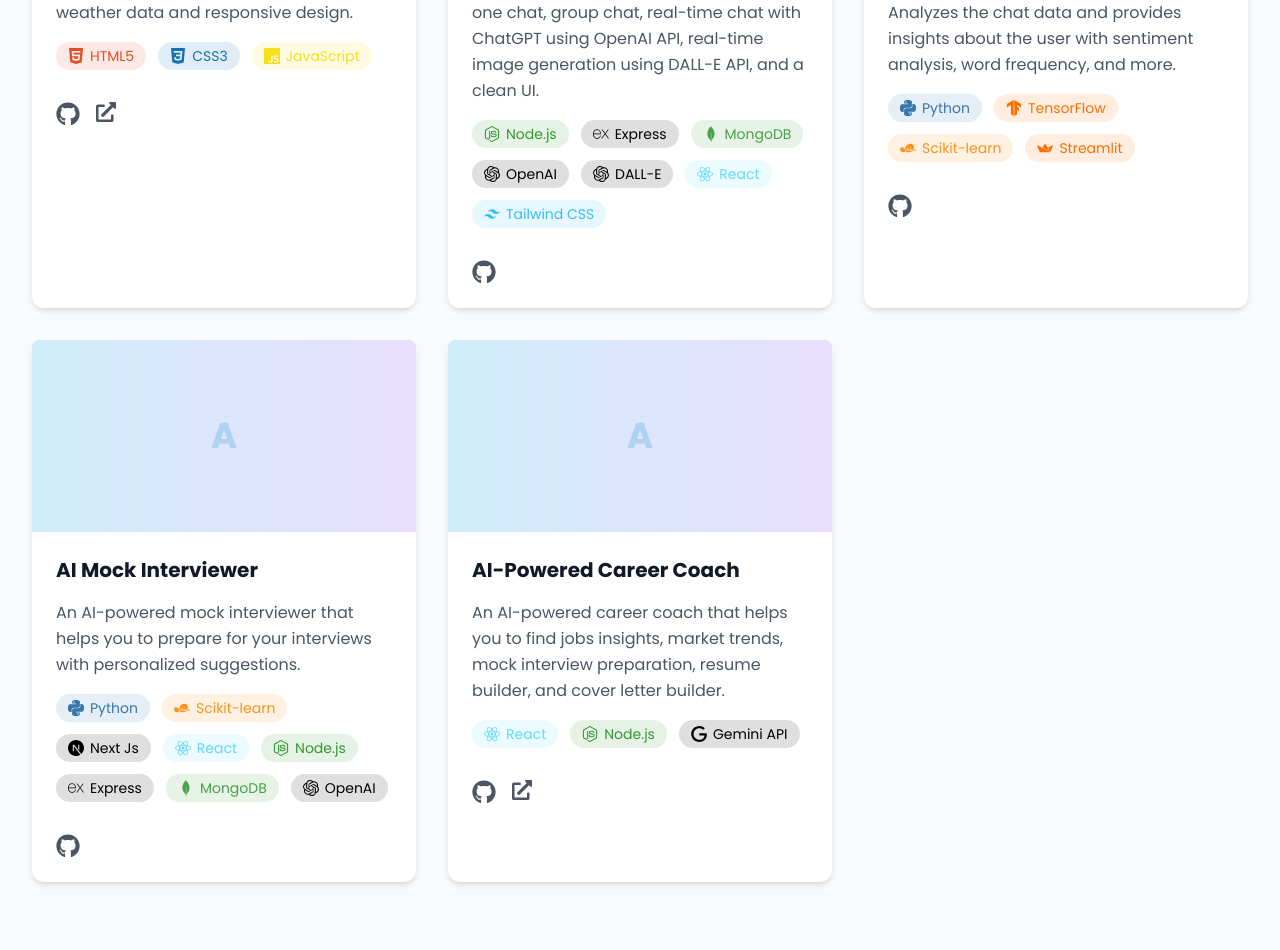
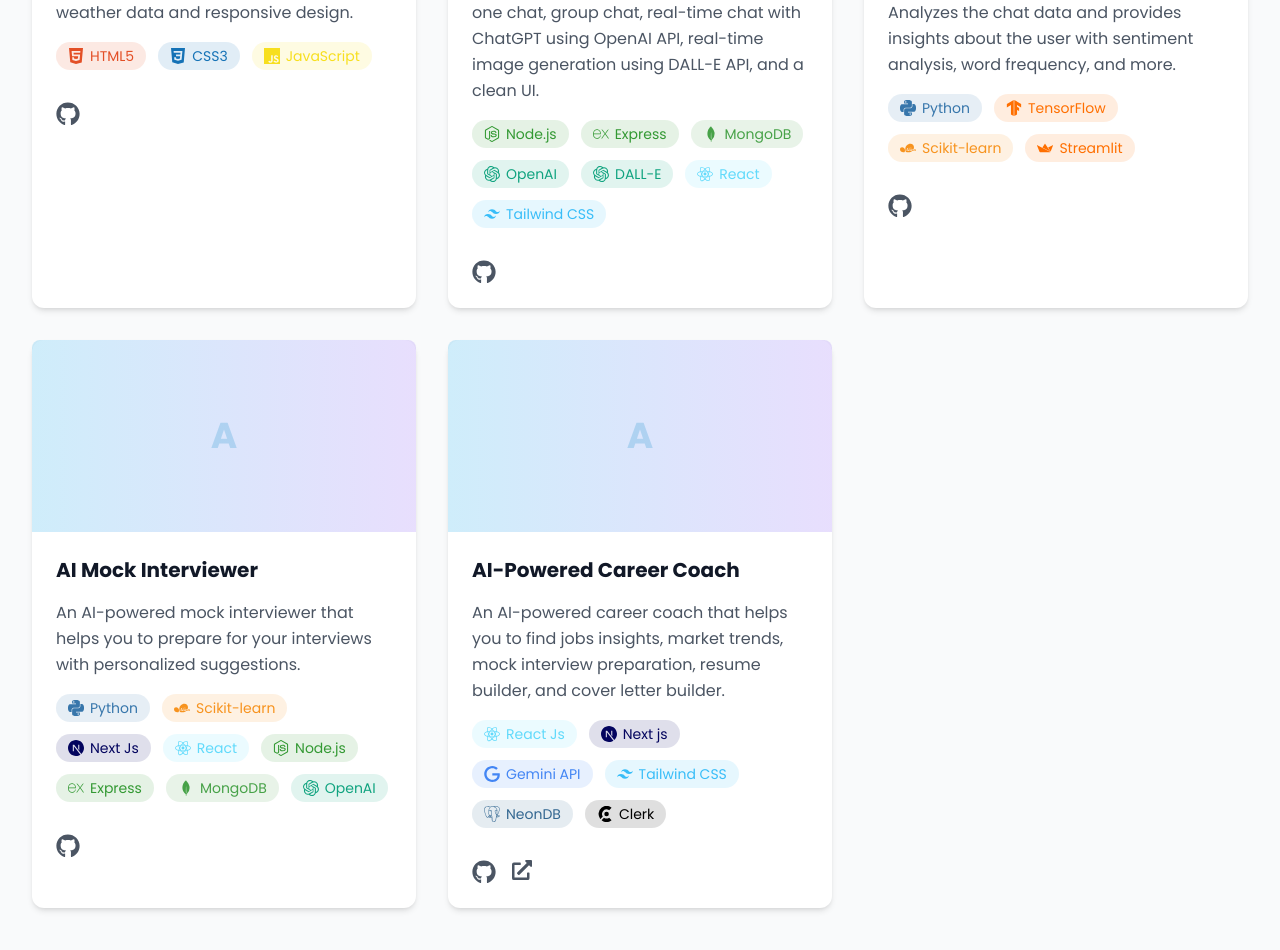
Before and after one commit to Viveknathtiwari01/Portfolio-Vivek, a Next.js app: page / in a window 1280 px wide. Shown: the part 3780-4730 px from the top of the page. Built offline with nearby package versions, Linux system fonts and the light colour scheme; no server answers.

Commit message:
project tools bg-color chnage

```diff
--- a/src/components/Projects.tsx
+++ b/src/components/Projects.tsx
@@ -18,6 +18,8 @@ import {
   SiTailwindcss,
   SiStreamlit,
   SiNextdotjs,
+  SiPostgresql,
+  SiClerk,
 } from 'react-icons/si'
 
 const Projects = () => {
@@ -31,7 +33,6 @@ const Projects = () => {
         { name: 'JavaScript', icon: SiJavascript, color: '#F7DF1E' },
       ],
       github: 'https://github.com/Viveknathtiwari01/Weather-app',
-      live: 'https://weather-app-demo.com',
       image: '/projects/weather-app.png',
     },
     {
@@ -39,10 +40,10 @@ const Projects = () => {
       description: 'A chat application with real-time messaging, user authentication, one-to-one chat, group chat, real-time chat with ChatGPT using OpenAI API, real-time image generation using DALL-E API, and a clean UI.',
       techStack: [
         { name: 'Node.js', icon: SiNodedotjs, color: '#339933' },
-        { name: 'Express', icon: SiExpress, color: '#000000' },
+        { name: 'Express', icon: SiExpress, color: '#339933' },
         { name: 'MongoDB', icon: SiMongodb, color: '#47A248' },
-        { name: 'OpenAI', icon: SiOpenai, color: '#000000' },
-        { name: 'DALL-E', icon: SiOpenai, color: '#000000' },
+        { name: 'OpenAI', icon: SiOpenai, color: '#10A37F' },
+        { name: 'DALL-E', icon: SiOpenai, color: '#10A37F' },
         { name: 'React', icon: SiReact, color: '#61DAFB' },
         { name: 'Tailwind CSS', icon: SiTailwindcss, color: '#38BDF8' },
 
@@ -68,12 +69,12 @@ const Projects = () => {
       techStack: [
         { name: 'Python', icon: SiPython, color: '#3776AB' },
         { name: 'Scikit-learn', icon: SiScikitlearn, color: '#F7931E' },
-        { name: 'Next Js', icon: SiNextdotjs, color: '#000000' },
+        { name: 'Next Js', icon: SiNextdotjs, color: '#03045E' },
         { name: 'React', icon: SiReact, color: '#61DAFB' },
         { name: 'Node.js', icon: SiNodedotjs, color: '#339933' },
-        { name: 'Express', icon: SiExpress, color: '#000000' },
+        { name: 'Express', icon: SiExpress, color: '#339933' },
         { name: 'MongoDB', icon: SiMongodb, color: '#47A248' },
-        { name: 'OpenAI', icon: SiOpenai, color: '#000000' },
+        { name: 'OpenAI', icon: SiOpenai, color: '#10A37F' },
       ],
       github: 'https://github.com/Viveknathtiwari01/AI_MOCK_INTERVIEWER',
       image: '/projects/movies-app.png',
@@ -82,11 +83,14 @@ const Projects = () => {
       title: 'AI-Powered Career Coach',
       description: 'An AI-powered career coach that helps you to find jobs insights, market trends, mock interview preparation, resume builder, and cover letter builder.',
       techStack: [
-        { name: 'React', icon: SiReact, color: '#61DAFB' },
-        { name: 'Node.js', icon: SiNodedotjs, color: '#339933' },
-        { name: 'Gemini API', icon: SiGoogle, color: '#000000' },
+        { name: 'React Js', icon: SiReact, color: '#61DAFB' },
+        { name: 'Next js', icon: SiNextdotjs, color: '#03045E' },
+        { name: 'Gemini API', icon: SiGoogle, color: '#4285F4' },
+        { name: 'Tailwind CSS', icon: SiTailwindcss, color: '#38BDF8' },
+        { name: 'NeonDB', icon: SiPostgresql, color: '#336791' },
+        { name: 'Clerk', icon: SiClerk, color: '#000000' },
       ],
-      github: 'https://github.com/yourusername/ai-interviewer',
+      github: 'https://github.com/Viveknathtiwari01/AI_MOCK_INTERVIEWER',
       live: 'https://ai-career-coach-55ye.vercel.app/',
       image: '/projects/ai-interviewer.png',
     },
```
